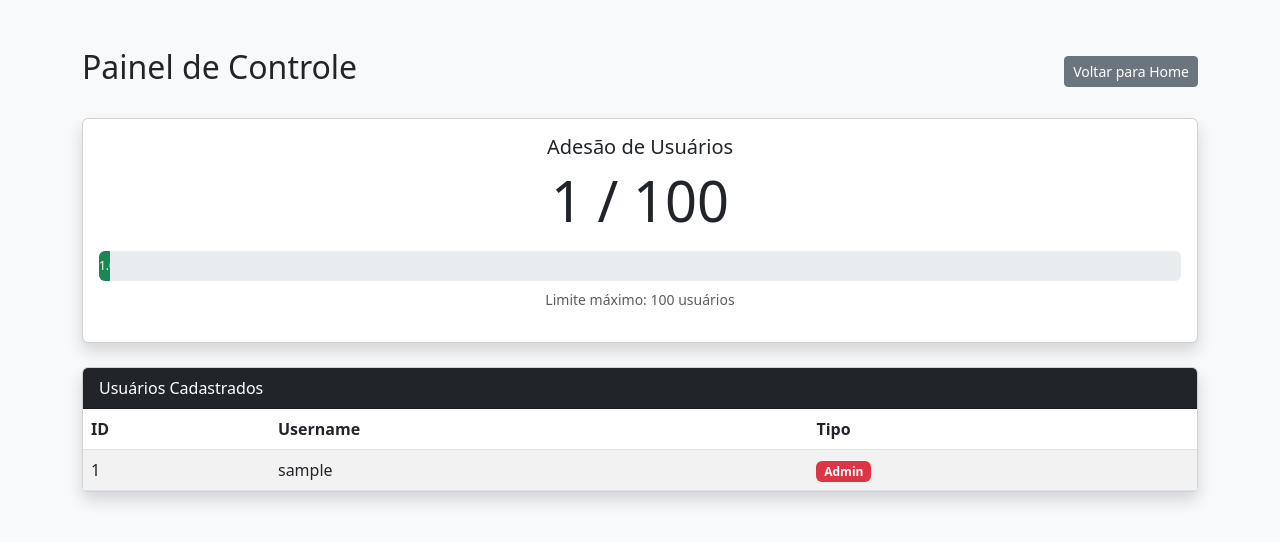
After one commit to RafaelPeixotoBH/site-python-flask, a Flask app: page /dashboard in a window 1280 px wide. The commit adds this page. Shown: the top 542 px of the page. Run offline with Flask 3, Linux system fonts and the light colour scheme; a user stored in the database is signed in; tables that the repository leaves empty hold one stand-in row (values such as "Sample post").

Commit message:
Adicionando dashboard e debug

```diff
--- /dev/null
+++ b/templates/dashboard.html
@@ -0,0 +1,65 @@
+<!DOCTYPE html>
+<html lang="pt-br">
+<head>
+    <meta charset="UTF-8">
+    <title>Dashboard Admin</title>
+    <link href="https://cdn.jsdelivr.net/npm/bootstrap@5.3.0/dist/css/bootstrap.min.css" rel="stylesheet">
+</head>
+<body class="bg-light">
+    <div class="container mt-5">
+        <div class="d-flex justify-content-between align-items-center mb-4">
+            <h2>Painel de Controle</h2>
+            <a href="/" class="btn btn-secondary btn-sm">Voltar para Home</a>
+        </div>
+
+        <div class="row mb-4">
+            <div class="col-md-12">
+                <div class="card shadow">
+                    <div class="card-body text-center">
+                        <h5>Adesão de Usuários</h5>
+                        <h2 class="display-4">{{ total }} / {{ limite }}</h2>
+                        <div class="progress mt-3" style="height: 30px;">
+                            <div class="progress-bar bg-success" role="progressbar"
+                                 style="width: {{ porcentagem }}%;"
+                                 aria-valuenow="{{ porcentagem }}" aria-valuemin="0" aria-valuemax="100">
+                                {{ porcentagem|round(1) }}%
+                            </div>
+                        </div>
+                        <p class="text-muted mt-2 small">Limite máximo: 100 usuários</p>
+                    </div>
+                </div>
+            </div>
+        </div>
+
+        <div class="card shadow">
+            <div class="card-header bg-dark text-white">Usuários Cadastrados</div>
+            <div class="table-responsive">
+                <table class="table table-striped mb-0">
+                    <thead>
+                        <tr>
+                            <th>ID</th>
+                            <th>Username</th>
+                            <th>Tipo</th>
+                        </tr>
+                    </thead>
+                    <tbody>
+                        {% for u in lista %}
+                        <tr>
+                            <td>{{ u.id }}</td>
+                            <td>{{ u.username }}</td>
+                            <td>
+                                {% if u.is_admin %}
+                                <span class="badge bg-danger">Admin</span>
+                                {% else %}
+                                <span class="badge bg-primary">Usuário Comum</span>
+                                {% endif %}
+                            </td>
+                        </tr>
+                        {% endfor %}
+                    </tbody>
+                </table>
+            </div>
+        </div>
+    </div>
+</body>
+</html>
```
Also changed, not shown: templates/index.html (+20 -1 lines).
